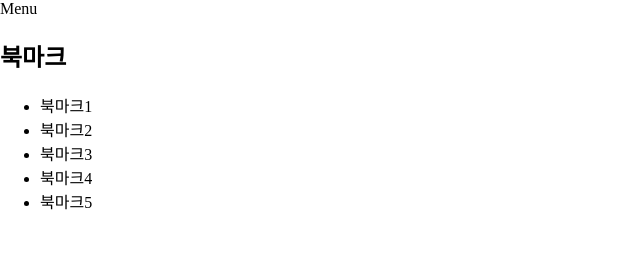
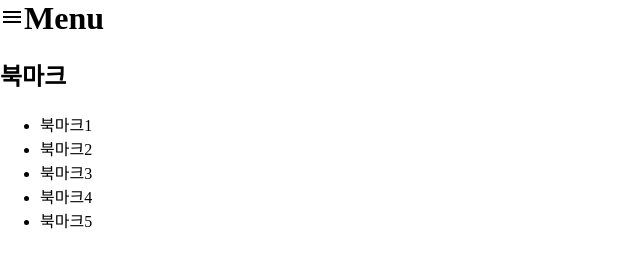
Before and after one commit to kjs0349/SideMenu, a plain HTML site: page index.html in a window 1280 px wide. Shown: the whole page, without its empty margins (0-640 px from the left). Drawn offline with Linux system fonts and the light colour scheme.

Commit message:
[html] 메뉴 아이콘 추가

```diff
--- a/index.html
+++ b/index.html
@@ -4,12 +4,16 @@
     <meta charset="UTF-8">
     <meta name="viewport" content="width=device-width, initial-scale=1.0">
     <title>SideMenu</title>
+    <link href="https://fonts.googleapis.com/icon?family=Material+Icons"
+      rel="stylesheet">
     <link rel="stylesheet" href="style.css">
 </head>
 <body>
     <main>
         <input id="checkbox" type="checkbox">
-        <label for="checkbox" class="menu-btt">Menu</label>
+        <label for="checkbox" class="menu-btt"><span class="material-icons">
+            menu
+            </span>Menu</label>
     </main>
     <section>
         <h1>북마크</h1>
--- a/style.css
+++ b/style.css
@@ -6,6 +6,10 @@ body {
 #checkbox {
     display: none;
 }
+.menu-btt {
+    font-size: 2rem;
+    font-weight: 700;
+}
 #checkbox:checked + .menu-btt{
 
 }
```
